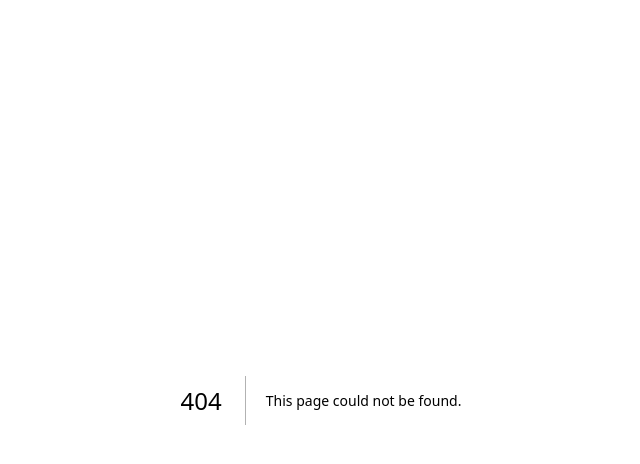
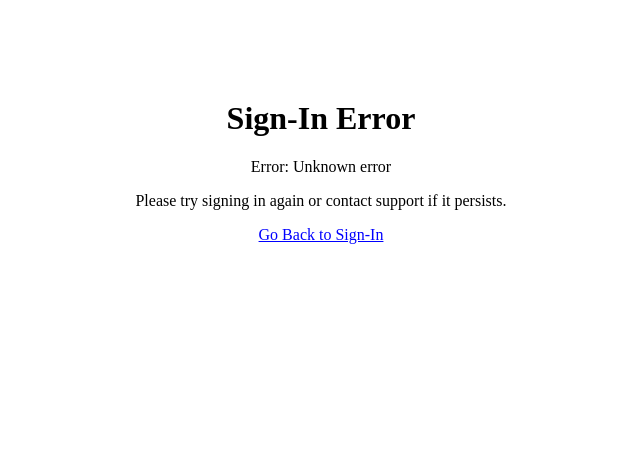
Before and after one commit to papersonstuff/papers.se-grok, a Next.js app: page /auth/error in a window 1280 px wide. Before the commit this address had no page. Shown: the top 464 px of the page, without its empty margins (319-959 px from the left). Built offline with nearby package versions, Linux system fonts and the light colour scheme.

Commit message:
Create page.js

```diff
--- /dev/null
+++ b/app/auth/error/page.js
@@ -0,0 +1,17 @@
+'use client';
+
+import { useSearchParams } from 'next/navigation';
+
+export default function AuthError() {
+  const searchParams = useSearchParams();
+  const error = searchParams.get('error') || 'Unknown error';
+
+  return (
+    <div style={{ textAlign: 'center', marginTop: '100px' }}>
+      <h1>Sign-In Error</h1>
+      <p>Error: {error}</p>
+      <p>Please try signing in again or contact support if it persists.</p>
+      <a href="/auth/signin" style={{ color: 'blue' }}>Go Back to Sign-In</a>
+    </div>
+  );
+}
```
